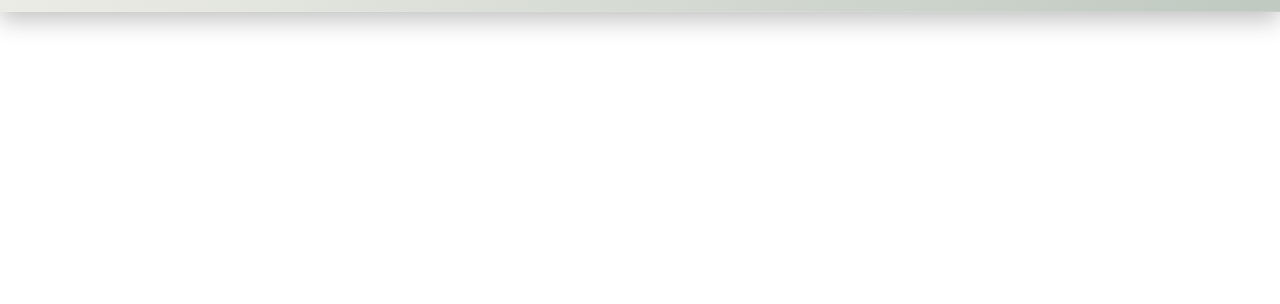
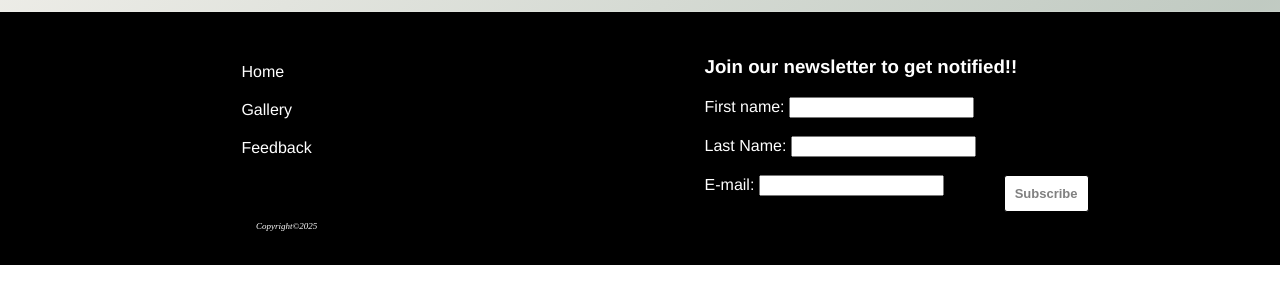
Before and after one commit to markmbarak8/i2201_web_tourism_project, a plain HTML site: page feedback.html in a window 1280 px wide. Shown: the part 44-348 px from the top of the page. Drawn offline with Linux system fonts and the light colour scheme.

Commit message:
added a footer

```diff
--- a/feedback.html
+++ b/feedback.html
@@ -22,6 +22,30 @@
         </nav>
         <button id="backToTopBtn" title="Go to top">↑ Top</button>
     </main>
+    <footer>
+      <div id="footercont">
+      <div id="footerlinks">
+      <ul>
+        <li><a href="index.html">Home</a></li>
+          <li> <a href="gallery.html">Gallery</a></li>
+          <li><a href="feedback.html">Feedback</a></li>
+      </ul>
+      </div>
+      <div id="footerform">
+      <form name="form" method="post" id="order">
+        <h3>Join our newsletter to get notified!!</h3>
+        <label for="first_name">First name: </label>
+        <input id="first_name" type="text" required="required"><br><br>
+        <label for="Last name">Last Name: </label>
+        <input id="Last name" type="text" required="required"><br><br>
+        <label for="email">E-mail: </label>
+        <input id="email" type="email" required="required">
+        <input type="submit" value="Subscribe" id="subbutton">
+      </form>
+      </div>
+      </div>
+      <p><i>Copyright&copy2025</i></p>
+    </footer>
 </body>
 
 </html>
--- a/style.css
+++ b/style.css
@@ -128,4 +128,52 @@ justify-content: space-around;
 #backToTopBtn:hover {
   background-color: #555;
 }
- C:\Users\moham\OneDrive\Desktop\web project collage LU\i2201_web_tourism_project\monuments\Castle_Neuschwanstein_photos\photo_3.jpg
+#footercont{
+    display: flex;
+    justify-content: space-around;
+    font-family: 'Franklin Gothic Medium', 'Arial Narrow', Arial, sans-serif;
+}
+footer{
+    background-color: black;
+    color:white;
+
+    padding-top: 1.6em;
+    padding-bottom:1.6em;
+}
+#footerlinks a{
+    text-decoration: none;
+    color:white;
+}
+#footerlinks a:hover{
+    color:rgb(148, 5, 148);
+}
+#footerlinks li{
+    list-style: none;
+    padding: 10px;
+}
+
+#footerlinks input{
+    padding-left:20px
+}
+
+#footerform #subbutton{
+    float:right;
+    background-color: white;
+    color:grey;
+    border:1px solid black;
+    border-radius: 3px;
+    font-family:sans-serif;
+
+    font-weight: bold;
+    font-size: small;
+    padding: 10px;
+}
+
+#footerform{
+    width:30%;
+}
+
+footer p{
+    font-size:xx-small;
+    margin-left: 20%;
+}
```
Also changed, not shown: gallery.html (+24 -0 lines).
